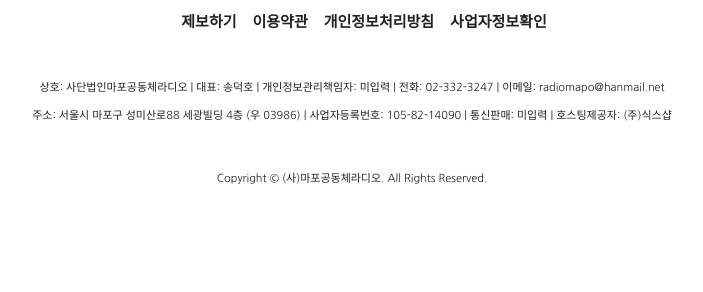
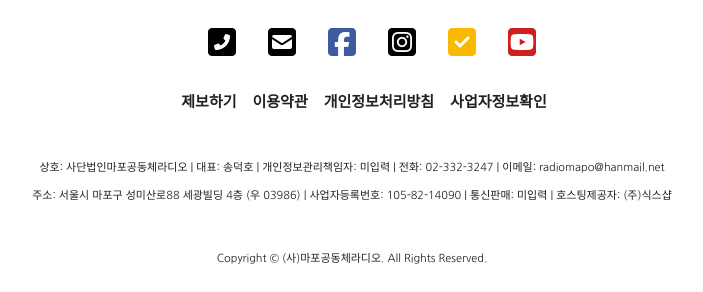
Before and after one commit to Jamong435/WebTeamProject, a PHP site: page /reward.html in a window 1280 px wide. Shown: the part 782-1074 px from the top of the page, without its empty margins (288-991 px from the left). Before the commit the page ends 966 px from the top, so only its background shows below. Run offline with PHP 8.4, Linux system fonts and the light colour scheme; some libraries are stand-ins or nearby versions.

Commit message:
확인중인 머지

```diff
--- a/css/goods.css
+++ b/css/goods.css
@@ -6,6 +6,11 @@
     margin: 0;
     padding:0;
     font-family: 'Nanum Gothic', Helvetica, sans-serif;
+}
+
+.header{
+    right: 0.5em;
+    left: 0.5em;
 }
 
 body{
--- a/css/header_footer.css
+++ b/css/header_footer.css
@@ -171,6 +171,35 @@ a{text-decoration: none;}
     font-family: Arial, Helvetica, sans-serif;
 }
 
+.footer_icon ul{
+    display: flex;
+    flex-direction: row;
+    justify-content: center;
+    align-items: center;
+}
+
+.footer_icon li{
+    margin: 1em 1em;
+}
+.footer_icon i{
+    font-size: 2rem;
+}
+.footer_icon #footer_icon_phone a,
+.footer_icon #footer_icon_message a,
+.footer_icon #footer_icon_instagram a{
+    color: black;
+}
+.footer_icon #footer_icon_facebook a{
+    color: #3E5B9F;
+}
+.footer_icon #footer_icon_kakao_ch a{
+    color: #FAB900;
+}
+.footer_icon #footer_icon_youtube a{
+    color: #cd201f;
+}
+
+
 /* 반응형 웹 (RWD) */
 /* 미디어 쿼리 (해상도에 반응하기) */
 /* 화면 너비가 700보다 작을때 중괄호 안의 스타일 적용 */
@@ -314,4 +343,8 @@ a{text-decoration: none;}
     #footer_info .footer_info{
         word-break: break-all;
     }
+
+    .footer_icon ul{
+        flex-direction: column;
+    }
 }
--- a/css/intro.css
+++ b/css/intro.css
@@ -2,6 +2,11 @@
 *{
     margin: 0;
     padding: 0;
+}
+
+.header{
+    right: 0.5em;
+    left: 0.5em;
 }
 
 body{
--- a/css/reward.css
+++ b/css/reward.css
@@ -9,9 +9,9 @@ body{
     align-content: center;
 }
 
-/* Header */
-header{
-    padding: 10px;
+.header{
+    right: 0.5em;
+    left: 0.5em;
 }
 
 /* section */
--- a/css/road.css
+++ b/css/road.css
@@ -19,9 +19,9 @@ body{
 
 }
 
-/* Header */
-header{
-    padding: 10px;
+.header{
+    right: 0.5em;
+    left: 0.5em;
 }
 
 /* section */
--- a/reward.html
+++ b/reward.html
@@ -215,25 +215,46 @@
             <div class="footer_wrapper">
 
                 <!-- 전화, 메세지, 페이스북, 인스타그램 등등의 아이콘들 24 24크기 -->
-                <div class=""></div>
+                <div class="footer_icon">
+                    <ul>
+                        <li id="footer_icon_phone">
+                            <a href="#"><i class="fas fa-phone-square-alt"></i></a>
+                        </li>
+                        <li id="footer_icon_message">
+                            <a href="#"><i class="fas fa-envelope-square"></i></a>
+                        </li>
+                        <li id="footer_icon_facebook">
+                            <a href="https://www.facebook.com/mapofm" target="_blank"><i class="fab fa-facebook-square"></i></a>
+                        </li>
+                        <li id="footer_icon_instagram">
+                            <a href="https://www.instagram.com/mapofm/" target="_blank"><i class="fab fa-instagram-square"></i></a>
+                        </li>
+                        <li id="footer_icon_kakao_ch">
+                            <a href="https://pf.kakao.com/_ezKuxd" target="_blank"><i class="fas fa-check-square"></i></a>
+                        </li>
+                        <li id="footer_icon_youtube">
+                            <a href="https://www.youtube.com/channel/UCIMl5BTXPwyMZTuvUJ_zIaQ" target="_blank"><i class="fab fa-youtube-square"></i></a>
+                        </li>
+                    </ul>
+                </div>
 
                 <!-- footer 메뉴  -->
                 <div id="footer_menu">
                     <ul>
                         <li>
-                            <a href="">제보하기</a>
+                            <a href="https://www.mapofm.net/suggest1">제보하기</a>
                         </li>
 
                         <li>
-                            <a href="">이용약관</a>
+                            <a href="https://www.mapofm.net/policy">이용약관</a>
                         </li>
 
                         <li>
-                            <a href="">개인정보처리방침</a>
+                            <a href="https://www.mapofm.net/privacy">개인정보처리방침</a>
                         </li>
 
                         <li>
-                            <a href="">사업자정보확인</a>
+                            <a href="http://www.ftc.go.kr/bizCommPop.do?wrkr_no=1058214090" target="_blank">사업자정보확인</a>
                         </li>
                     </ul>
                 </div>
```
Also changed, not shown: djbox.html (+26 -5 lines), goods.html (+26 -5 lines), intro.html (+26 -5 lines), member.html (+26 -5 lines), program.html (+26 -5 lines), road.html (+26 -5 lines), timetable.html (+26 -5 lines).
